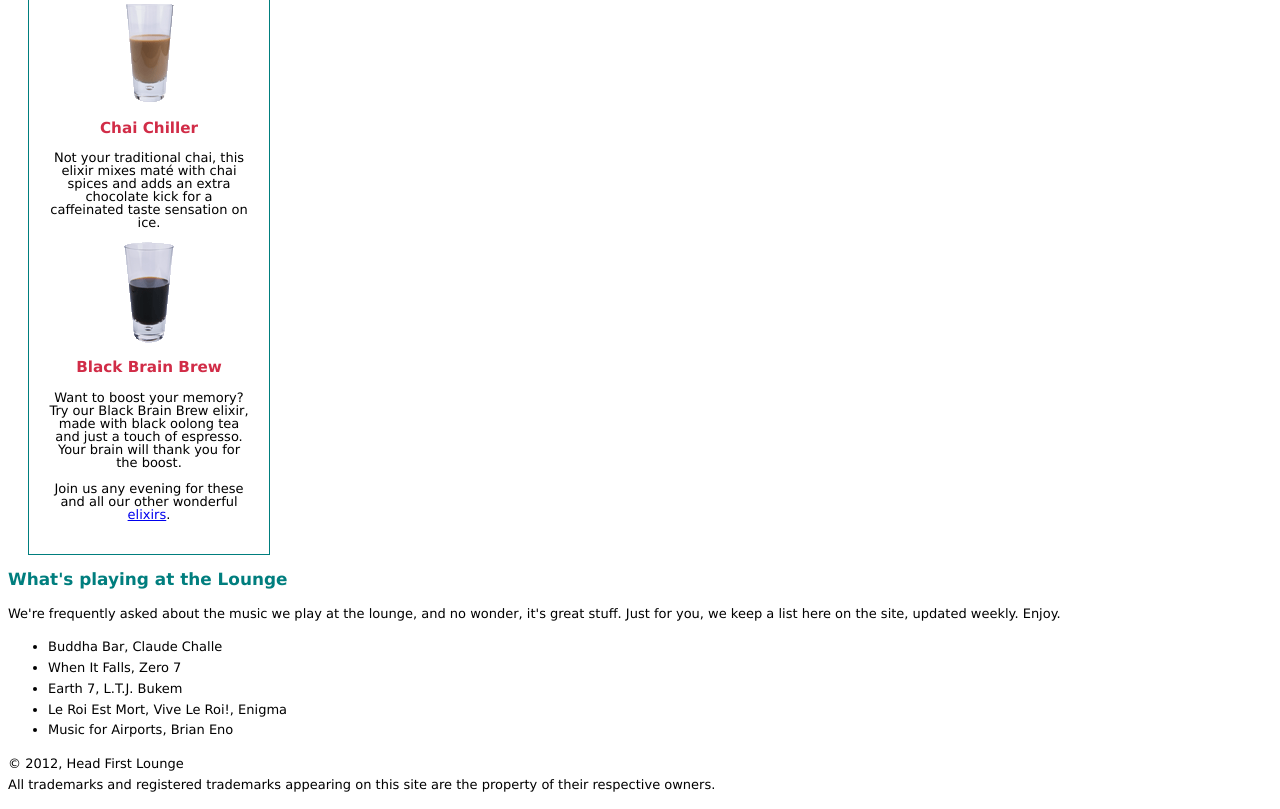
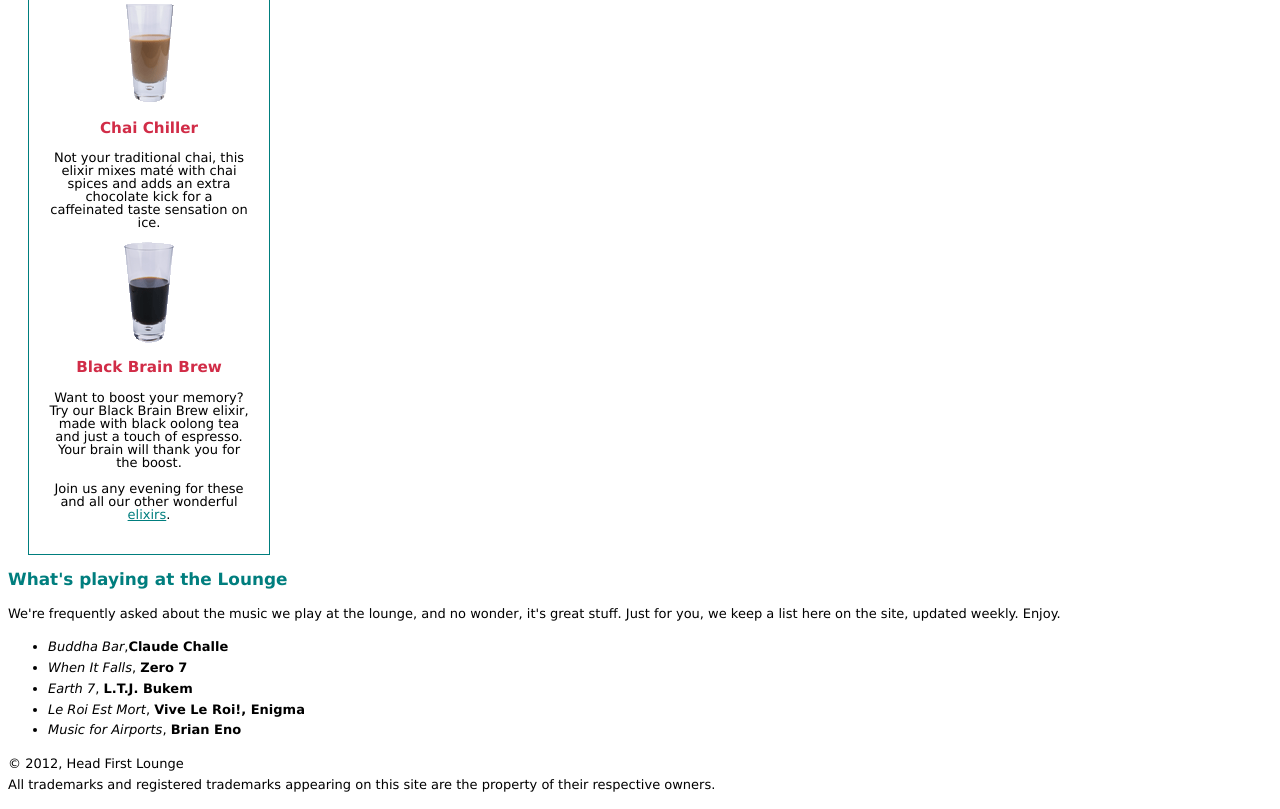
Before and after one commit to Shen-ovo/ovo, a plain HTML site: page lounge/lounge.html in a window 1280 px wide. Shown: the part 1003-1812 px from the top of the page. Drawn offline with Linux system fonts and the light colour scheme.

Commit message:
学习span与伪类

```diff
--- a/lounge/lounge.css
+++ b/lounge/lounge.css
@@ -43,7 +43,7 @@ h2 {
   padding-left: 20px;
   margin-left: 20px;
   text-align: center;
-  background-image: url(images/cocktail.gif) ;
+  background-image: url(images/cocktail.gif);
   background-repeat: repeat-x;
   line-height: 1;
 }
@@ -53,3 +53,20 @@ h2 {
 #elixirs h3{
   color: #d12c47;
 }
+.cd {
+font-style: italic;
+}
+.artist {
+  font-weight: bold;
+}
+
+#elixirs a:link {
+  color: #007e7e;
+}
+#elixirs a:visited {
+color :#333333;
+}
+#elixirs a:hover {
+  background: #f88396;
+  color: #0d5353;
+}
--- a/lounge/lounge.html
+++ b/lounge/lounge.html
@@ -103,11 +103,11 @@
       Enjoy.
     </p>
     <ul>
-      <li>Buddha Bar, Claude Challe</li>
-      <li>When It Falls, Zero 7</li>
-      <li>Earth 7, L.T.J. Bukem</li>
-      <li>Le Roi Est Mort, Vive Le Roi!, Enigma</li>
-      <li>Music for Airports, Brian Eno</li>
+      <li><span class="cd">Buddha Bar</span>,<span class="artist">Claude Challe</span></li>
+      <li><span class="cd">When It Falls</span>, <span class="artist">Zero 7</span></li>
+      <li><span class="cd">Earth 7</span>, <span class="artist">L.T.J. Bukem</span></li>
+      <li><span class="cd">Le Roi Est Mort</span>, <span class="artist">Vive Le Roi!, Enigma</span></li>
+      <li><span class="cd">Music for Airports</span>, <span class="artist">Brian Eno</span></li>
     </ul>
 
     <p>
```
